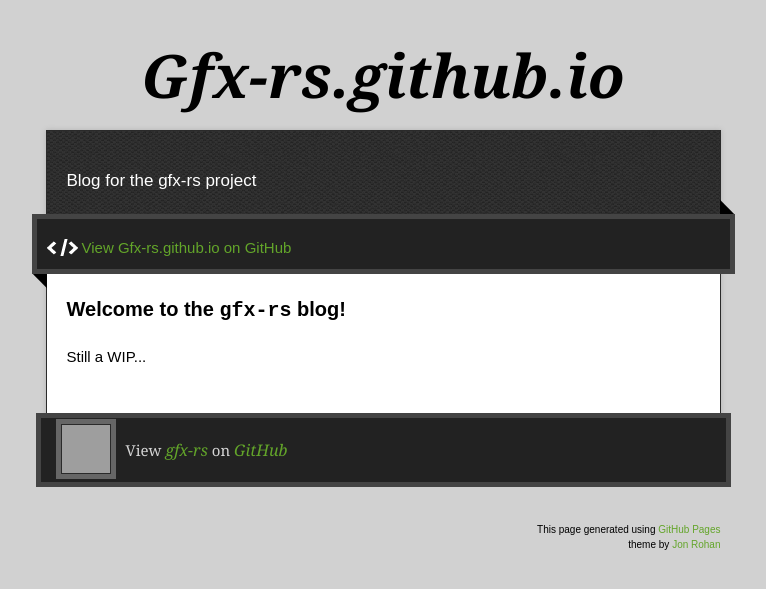
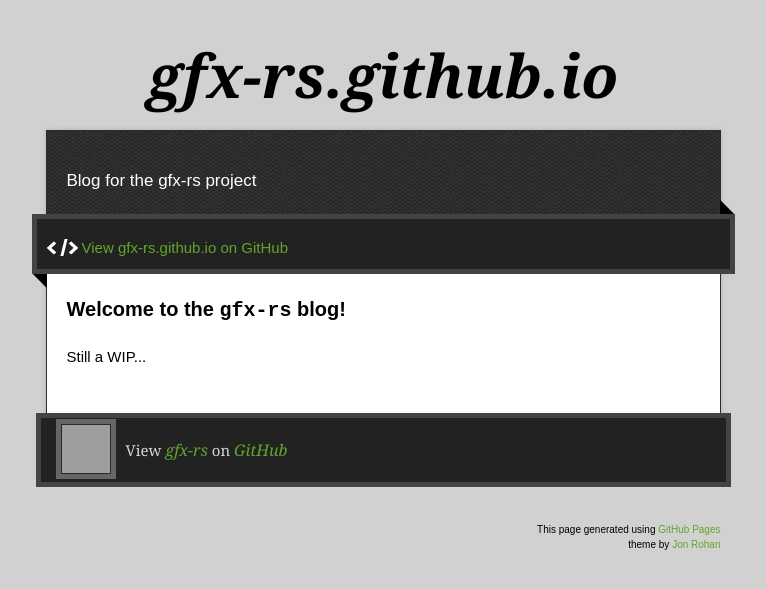
Before and after one commit to gfx-rs/gfx-rs.github.io, a Jekyll site: the page index.html, which Jekyll copies as it is, in a window 1280 px wide. Shown: the top 589 px of the page, without its empty margins (257-1023 px from the left). Built offline with Jekyll 4.4.1, drawn with Linux system fonts in a browser that asks for light colours; nearby versions of some CDN libraries; Markdown is read by kramdown in place of the engine named in the settings; grey boxes are pictures that could not be loaded.

Commit message:
Corect some capitalization

```diff
--- a/index.html
+++ b/index.html
@@ -11,7 +11,7 @@
   <script type="text/javascript" src="https://ajax.googleapis.com/ajax/libs/jquery/1.7.1/jquery.min.js"></script>
   <script type="text/javascript" src="javascripts/script.js"></script>
 
-  <title>Gfx-rs.github.io</title>
+  <title>gfx-rs.github.io</title>
   <meta name="description" content="Blog for the gfx-rs project">
 
   <meta name="viewport" content="width=device-width,initial-scale=1">
@@ -22,14 +22,14 @@
 
   <div class="wrapper">
     <header>
-      <h1 class="title">Gfx-rs.github.io</h1>
+      <h1 class="title">gfx-rs.github.io</h1>
     </header>
     <div id="container">
       <p class="tagline">Blog for the gfx-rs project</p>
       <div id="main" role="main">
         <div class="download-bar">
         <div class="inner">
-          <a href="https://github.com/gfx-rs" class="code">View Gfx-rs.github.io on GitHub</a>
+          <a href="https://github.com/gfx-rs" class="code">View gfx-rs.github.io on GitHub</a>
         </div>
         <span class="blc"></span><span class="trc"></span>
         </div>
```
Also changed, not shown: _posts/intro.md (+1 -1 lines).
